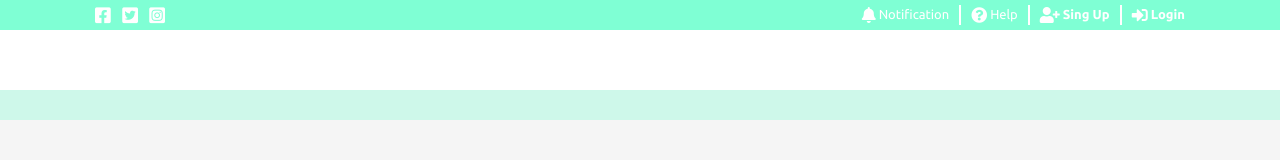
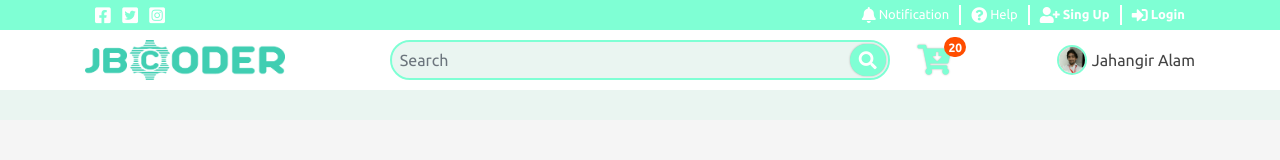
Before and after one commit to Codenax/jb-ecommerce-web-application, a website: page index.html in a window 1280 px wide. Drawn offline with nearby package versions, Linux system fonts and the light colour scheme; files that its build step writes are made by us from their sources.

Commit message:
search bar design done

```diff
--- a/index.html
+++ b/index.html
@@ -32,9 +32,9 @@
         <div class="navbar justify-content-between">
           <div class="top-left-side">
             <div class="social-icon d-flex justify-content-between">
-             <a href="#"><i class="fab fa-facebook-square"></i></a>
-             <a href="#"><i class="fab fa-twitter-square"></i></i></a>
-             <a href="#"><i class="fab fa-instagram-square"></i></i></a>
+              <a href="#"><i class="fab fa-facebook-square"></i></a>
+              <a href="#"><i class="fab fa-twitter-square"></i></i></a>
+              <a href="#"><i class="fab fa-instagram-square"></i></i></a>
             </div>
           </div>
           <div class="top-right-side">
@@ -48,7 +48,7 @@
               <a href="#">
                 <div class="link-area d-flex">
                   <i class="fas fa-question-circle"></i>
-                  <span >Help</span>
+                  <span>Help</span>
                 </div>
               </a>
               <a href="#">
@@ -69,7 +69,36 @@
       </div>
     </div>
     <div class="search-bar">
-      <div class="contianer">
+      <div class="container">
+        <div class="contant-area d-flex justify-content-between align-items-center ">
+          <div class="logo-area">
+            <a href="#"><img src="assets/images/logo_b.png" alt=""></a>
+          </div>
+          <div class="search-area">
+            <form class="form-inline">
+              <input class="form-control" type="search" placeholder="Search" aria-label="Search">
+              <button class="btn search-btn" type="submit"><i class="fas fa-search"></i></button>
+            </form>
+          </div>
+          <div class="cart-area  d-flex justify-content-between">
+            <div class="cart-icon">
+              <a href="#"><i class="fas fa-cart-arrow-down"></i>
+                <div class="item-count">20</div>
+              </a>
+            </div>
+            <a href="#">
+              <div class="user-area d-flex">
+                <div class="profile-pic">
+                  <img src="assets/images/my_picture_squre.jpg" alt="">
+                </div>
+                <div class="user-name">
+                  <span>Jahangir Alam</span>
+                </div>
+              </div>
+            </a>
+
+          </div>
+        </div>
 
       </div>
     </div>
--- a/src/sass/_components.scss
+++ b/src/sass/_components.scss
@@ -13,53 +13,165 @@
           i {
             font-size: 1.8rem;
           }
-          transition: all .3s;
+          transition: all 0.3s;
         }
-        a:hover{
+        a:hover {
           color: $hover-c;
-            transition: all .3s;
+          transition: all 0.3s;
         }
       }
     }
-    .top-right-side{
+    .top-right-side {
       .login-area {
         //width: 35rem;
-            a{
-
+        a {
           color: $white;
           padding-left: 1rem;
-                border-left: solid $white .2rem;
+          border-left: solid $white 0.2rem;
           margin-left: 1rem;
-                transition: all .3s;
-                i{
+          transition: all 0.3s;
+          i {
             font-size: 1.6rem;
-                    margin-top: .2rem;
-                    margin-right: .3rem;
+            margin-top: 0.2rem;
+            margin-right: 0.3rem;
           }
-                span{
+          span {
             font-size: 1.3rem;
-
           }
-                .strong{
+          .strong {
             font-weight: 700;
           }
-
         }
-            a:hover{
+        a:hover {
           color: $hover-c;
           text-decoration: none;
-                transition: all .3s;
+          transition: all 0.3s;
         }
-            a:first-child{
+        a:first-child {
           border-left: none;
         }
-
       }
     }
   }
   .search-bar {
     height: 6rem;
     background-color: $white;
+    .contant-area {
+      height: 100%;
+      .logo-area {
+        width: 25%;
+        a {
+          img {
+            max-width: 20rem;
+            width: 90%;
+            height: auto;
+          }
+        }
+      }
+      .search-area {
+        width: 50%;
+
+        .form-inline {
+          width: 90%;
+          position: relative;
+          margin-left: auto;
+          margin-right: auto;
+          input {
+            width: 100%;
+            font-size: 1.6rem;
+            font-family: "Ubuntu", sans-serif;
+            background-color: $white-2;
+            padding-right: 3.8rem;
+          }
+          input:focus {
+            border-color: $hover-c;
+            box-shadow: 0 0 0 0.2rem rgba(0, 0, 0, 0.1);
+          }
+          input::placeholder {
+            font-size: 1.6rem;
+            font-family: "Ubuntu", sans-serif;
+          }
+          .form-control {
+            height: 4rem;
+            border-radius: 2rem;
+            border: solid 0.2rem $primary;
+          }
+
+          .search-btn {
+            height: 3.2rem;
+            width: 3.6rem;
+            border-radius: 2rem;
+            position: absolute;
+            background-color: $primary;
+            top: 0.4rem;
+            right: 0.4rem;
+            border: 0;
+            box-shadow: $box-shadow-icon;
+            transition: all 0.3s;
+            i {
+              color: $white;
+              font-size: 1.8rem;
+            }
+          }
+          .search-btn:hover {
+            background-color: $hover-c;
+            transition: all 0.3s;
+          }
+          button {
+            width: 10%;
+          }
+        }
+      }
+      .cart-area {
+        width: 25%;
+        .cart-icon {
+          a {
+            position: relative;
+            display: inline-block;
+            i {
+              font-size: 3rem;
+              color: $primary;
+             text-shadow: $box-shadow-icon;
+            }
+            .item-count {
+              position: absolute;
+              top: -8px;
+              right: -15px;
+              width: 2.2rem;
+              height: 2rem;
+              border-radius: 3rem;
+              color: $white;
+              font-size: 1.2rem;
+              font-weight: 700;
+              text-align: center;
+              padding-top: 0.18rem;
+              background-color: $hover-c;
+            }
+          }
+        }
+        a{
+            text-decoration: none;
+        }
+        .user-area{
+         align-items: center;
+            .profile-pic{
+                img{
+                    width: 3rem;
+                    height: 3rem;
+                    border-radius: 3rem;
+                    border: solid $primary .2rem;
+                }
+            }
+            .user-name{
+                font-size: 1.6rem;
+                color: $text-color;
+                margin-left: .5rem;
+
+
+            }
+        }
+      }
+    }
   }
   .menu-bar {
     height: 3rem;
--- a/src/sass/_variables.scss
+++ b/src/sass/_variables.scss
@@ -4,5 +4,7 @@ $white:#fff;
 $black:#000;
 $text-color:#444444;
 $body-color:#F5F5F5;
-$white-2:#cef8ea;
+$white-2:#eaf5f1;
 $hover-c:#ff4d00;
+
+$box-shadow-icon:0 0px 2px rgba(53, 0, 0, 0.3);
```
Also changed, not shown: assets/images/logo_b.png (added), assets/images/my_picture_squre.jpg (added). Lines whose indentation alone changed are shown as unchanged.
